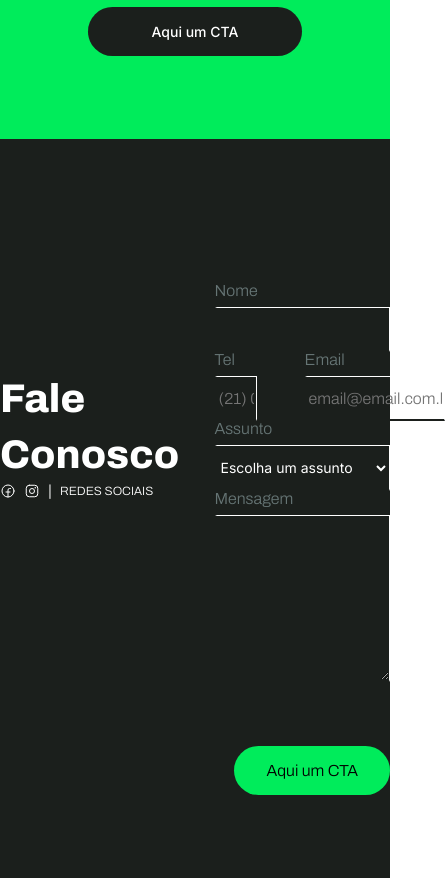
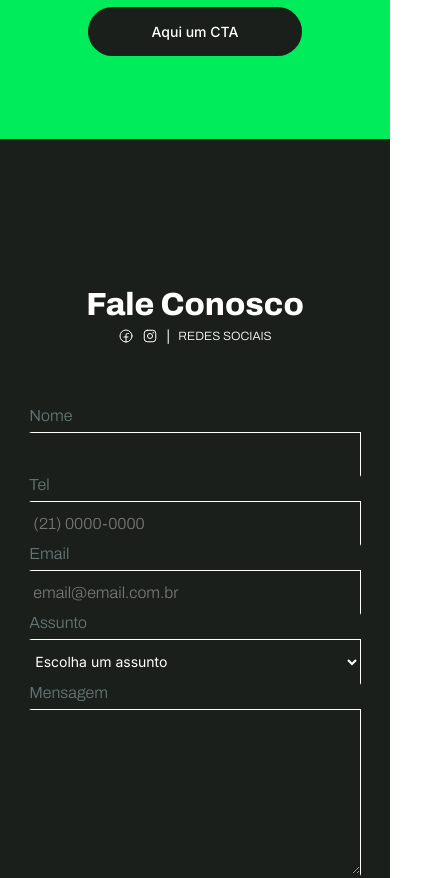
Before and after one commit to EriveltonSouzaCampos/Conecta, a React (Vite) app: page / in a window 390 px wide. Shown: the part 3520-4398 px from the top of the page, 445 px wide, since content can reach past the window. Built offline with nearby package versions, Linux system fonts and the light colour scheme; a web font is replaced by a local one.

Commit message:
feat: applied responsiveness

```diff
--- a/src/App.module.css
+++ b/src/App.module.css
@@ -319,5 +319,32 @@
 }
 /*end*/
 /*form*/
+    @media (max-width:985px) {
+        .askUsConter{
+            flex-direction: column;
+            gap: 4rem;
+        }
+        .askUs{
+            margin: 0;
+            display: flex;
+            flex-direction: column;
+            align-items: center;
+        }
 
+        .copyrigth{
+            flex-direction: column;
+            justify-content: center;
+            align-items: center;
+            gap: 1rem;
+        }
+        .forms{
+            width: 85%;
+        }
+
+    }
+    @media (max-width: 450px) {
+        .askUs > h1{
+            font-size: 2rem;
+        }
+    }
 /*end*/
--- a/src/components/Forms.module.css
+++ b/src/components/Forms.module.css
@@ -82,3 +82,23 @@
         padding: 1rem 2rem;
     }
 /*end*/
+@media (max-width:985px) {
+    .telAndEmail{
+        display: flex;
+        flex-direction: column;
+        gap: 0;
+    }
+    .telAndEmail span:nth-child(1){
+        width: 100%;
+    }
+    .telAndEmail span:nth-child(2){
+        width: 100%;
+    }
+    .buttonForm > a{
+        justify-content: center;
+        margin: 1rem 0 0 0;
+    }
+    .buttonForm > a > button{
+        width: 100%;
+    }
+}
```
